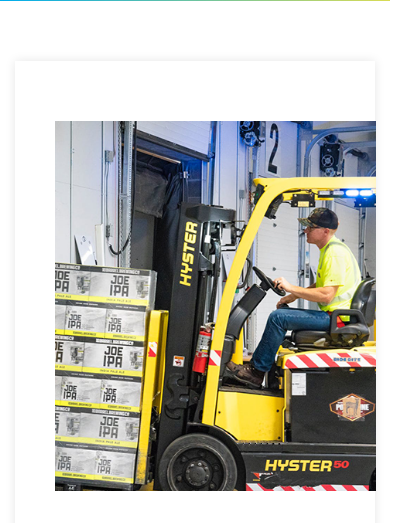
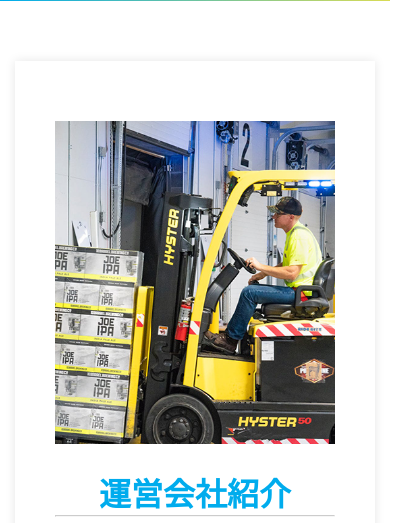
Before and after one commit to slimnation23/your_project, a plain HTML site: page company.html in a window 390 px wide. Shown: the part 471-994 px from the top of the page, 416 px wide, since content can reach past the window. Drawn offline with Linux system fonts and the light colour scheme; a web font is replaced by a local one.

Commit message:
services start

```diff
--- a/scss/_media.scss
+++ b/scss/_media.scss
@@ -85,13 +85,42 @@
     align-items: center;
   }
   // Company page
-  .company_1-item2_content {
+  .company_1 {
+    &-item {
+      display: flex;
+      flex-direction: column;
+      justify-content: center !important;
+      align-items: center;
+      img {
+        padding-right: 0 !important;
+        padding-bottom: 0 !important;
+        width: 100%;
+      }
+      &-content {
+        h1 {
+          text-align: center;
+          margin-top: 25px;
+        }
+      }
+    }
+    &-item2 {
       justify-content: center;
+      h1 {
+        text-align: center;
+      }
+      &_content {
+        justify-content: center;
+        flex-direction: column;
+        img {
+          padding-right: 0;
+        }
         &-line {
           display: none;
         }
         &-text {
           text-align: center;
+        }
+      }
     }
   }
   // Register page
```
Also changed, not shown: scss/style.css, 1 other file. Lines whose indentation alone changed are shown as unchanged.
